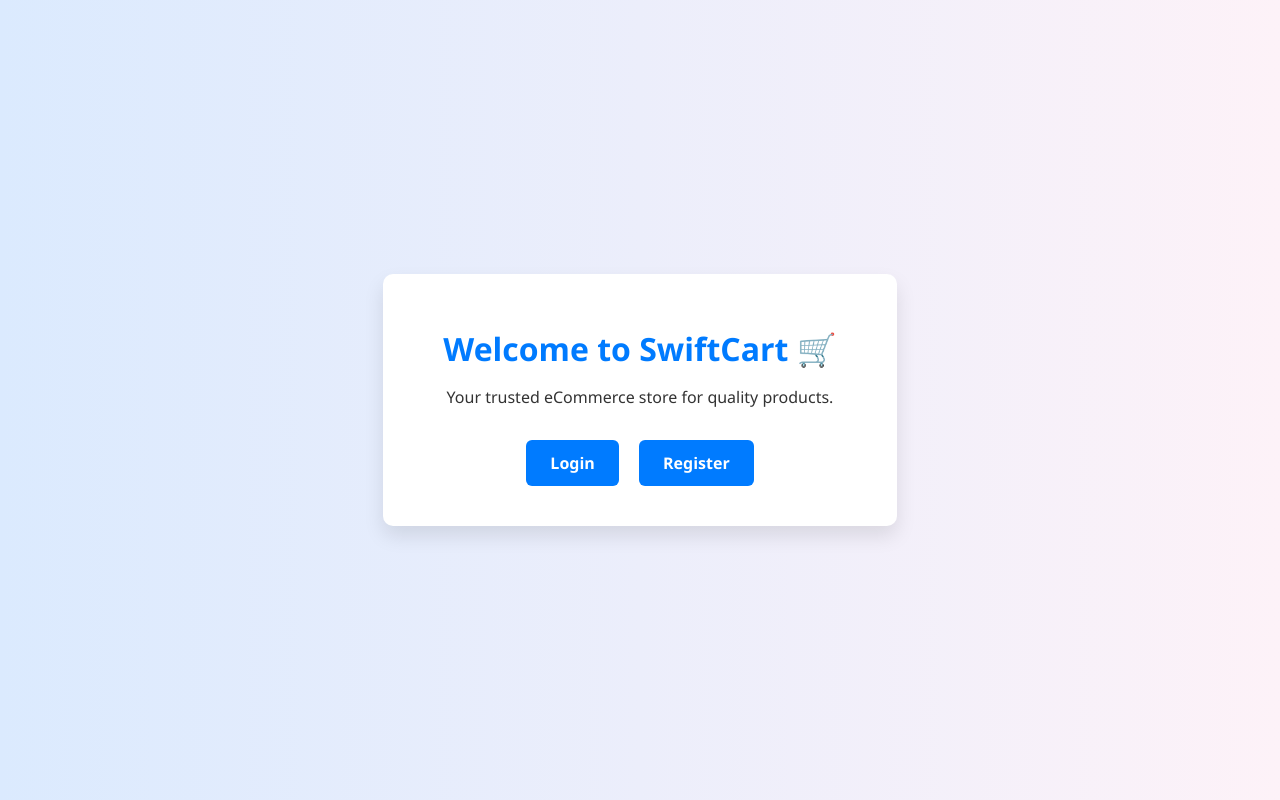
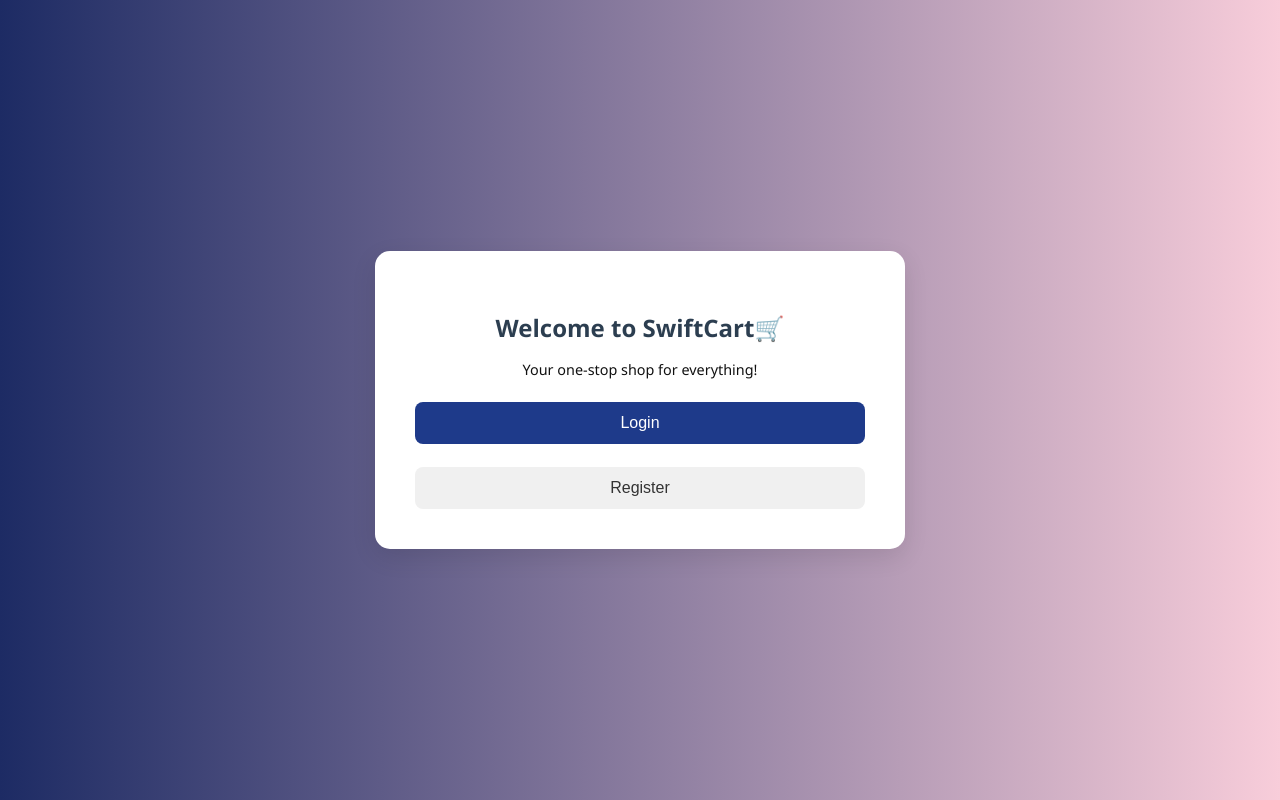
Before and after one commit to EugeneBruno/SwiftCart, a plain HTML site: page frontend/index.html in a window 1280 px wide. Drawn offline with Linux system fonts and the light colour scheme.

Commit message:
Modified the landing page

```diff
--- a/frontend/css/styles.css
+++ b/frontend/css/styles.css
@@ -278,6 +278,7 @@
   justify-content: center;
   align-items: center;
   background: linear-gradient(to right, #1d2b64, #f8cdda);
+
 }
 
 .form-container {
@@ -289,6 +290,81 @@
   width: 100%;
   animation: slideIn 0.5s ease-in-out;
 }
+
+
+/* .gradient-bg {
+  min-height: 100vh;
+  background: linear-gradient(135deg, #0f2027, #203a43, #2c5364);
+  display: flex;
+  align-items: center;
+  justify-content: center;
+  padding: 20px;
+}
+
+.form-container {
+  background: white;
+  border-radius: 12px;
+  padding: 30px;
+  max-width: 400px;
+  width: 100%;
+  text-align: center;
+  box-shadow: 0 4px 12px rgba(0,0,0,0.2);
+} */
+
+.form-container h1 {
+  font-size: 28px;
+  color: #2c5364;
+  margin-bottom: 10px;
+}
+
+.tagline {
+  font-size: 16px;
+  margin-bottom: 30px;
+  color: #555;
+}
+
+.form-group {
+  display: flex;
+  flex-direction: column;
+  gap: 15px;
+}
+
+.primary-btn, .secondary-btn {
+  padding: 12px;
+  border: none;
+  font-size: 16px;
+  cursor: pointer;
+  border-radius: 8px;
+  transition: background 0.3s ease;
+}
+
+.primary-btn {
+  background: #2c5364;
+  color: white;
+}
+
+.primary-btn:hover {
+  background: #1b3443;
+}
+
+.secondary-btn {
+  background: #f0f0f0;
+  color: #333;
+}
+
+.secondary-btn:hover {
+  background: #e0e0e0;
+}
+
+@media (max-width: 480px) {
+  .form-container {
+    padding: 20px;
+  }
+  .form-container h1 {
+    font-size: 24px;
+  }
+}
+
 
 @keyframes slideIn {
   from {
@@ -353,6 +429,17 @@
   transition: background-color 0.3s ease;
 }
 
+button{
+  padding: 12px;
+  background-color: #1e3a8a;
+  color: #fff;
+  border: none;
+  border-radius: 8px;
+  font-size: 1rem;
+  cursor: pointer;
+  transition: background-color 0.3s ease;
+}
+
 button[type="submit"]:hover {
   background-color: #3b82f6;
 }
--- a/frontend/index.html
+++ b/frontend/index.html
@@ -1,78 +1,18 @@
 <!DOCTYPE html>
 <html lang="en">
 <head>
-  <meta charset="UTF-8" />
-  <meta name="viewport" content="width=device-width, initial-scale=1.0" />
-  <title>Welcome | SwiftCart</title>
-  <link rel="stylesheet" href="css/styles.css" />
-  <style>
-    body {
-      margin: 0;
-      font-family: 'Segoe UI', sans-serif;
-      background: linear-gradient(to right, #dbeafe, #fdf2f8);
-      color: #111;
-      display: flex;
-      justify-content: center;
-      align-items: center;
-      height: 100vh;
-    }
-
-    .landing-container {
-      background: #fff;
-      padding: 2rem;
-      max-width: 450px;
-      width: 90%;
-      border-radius: 10px;
-      box-shadow: 0 10px 20px rgba(0,0,0,0.1);
-      text-align: center;
-    }
-
-    .landing-container h1 {
-      margin-bottom: 0.5rem;
-      font-size: 2rem;
-      color: #007bff;
-    }
-
-    .landing-container p {
-      margin-bottom: 1.5rem;
-      color: #333;
-    }
-
-    .landing-buttons a {
-      display: inline-block;
-      margin: 0.5rem;
-      padding: 0.75rem 1.5rem;
-      background: #007bff;
-      color: #fff;
-      text-decoration: none;
-      border-radius: 6px;
-      font-weight: bold;
-      transition: background 0.3s ease;
-    }
-
-    .landing-buttons a:hover {
-      background: #0056b3;
-    }
-
-    @media (max-width: 500px) {
-      .landing-container h1 {
-        font-size: 1.6rem;
-      }
-
-      .landing-buttons a {
-        width: 100%;
-        margin: 0.4rem 0;
-      }
-    }
-  </style>
+  <meta charset="UTF-8">
+  <title>SwiftCart | Welcome</title>
+  <meta name="viewport" content="width=device-width, initial-scale=1.0">
+  <link rel="stylesheet" href="css/styles.css">
 </head>
-<body>
-  <div class="landing-container">
-    <h1>Welcome to SwiftCart 🛒</h1>
-    <p>Your trusted eCommerce store for quality products.</p>
-    <div class="landing-buttons">
-      <a href="login.html">Login</a>
-      <a href="register.html">Register</a>
+<body class="gradient-bg">
+  <div class="form-container">
+    <h2>Welcome to SwiftCart🛒</h2>
+    <p class="subtitle">Your one-stop shop for everything!</p>
+    <div class="form-group">
+      <button onclick="location.href='login.html'">Login</button>
+      <button onclick="location.href='register.html'" class="secondary-btn">Register</button>
     </div>
   </div>
 </body>
```
Also changed, not shown: frontend/register.html (+1 -1 lines).
